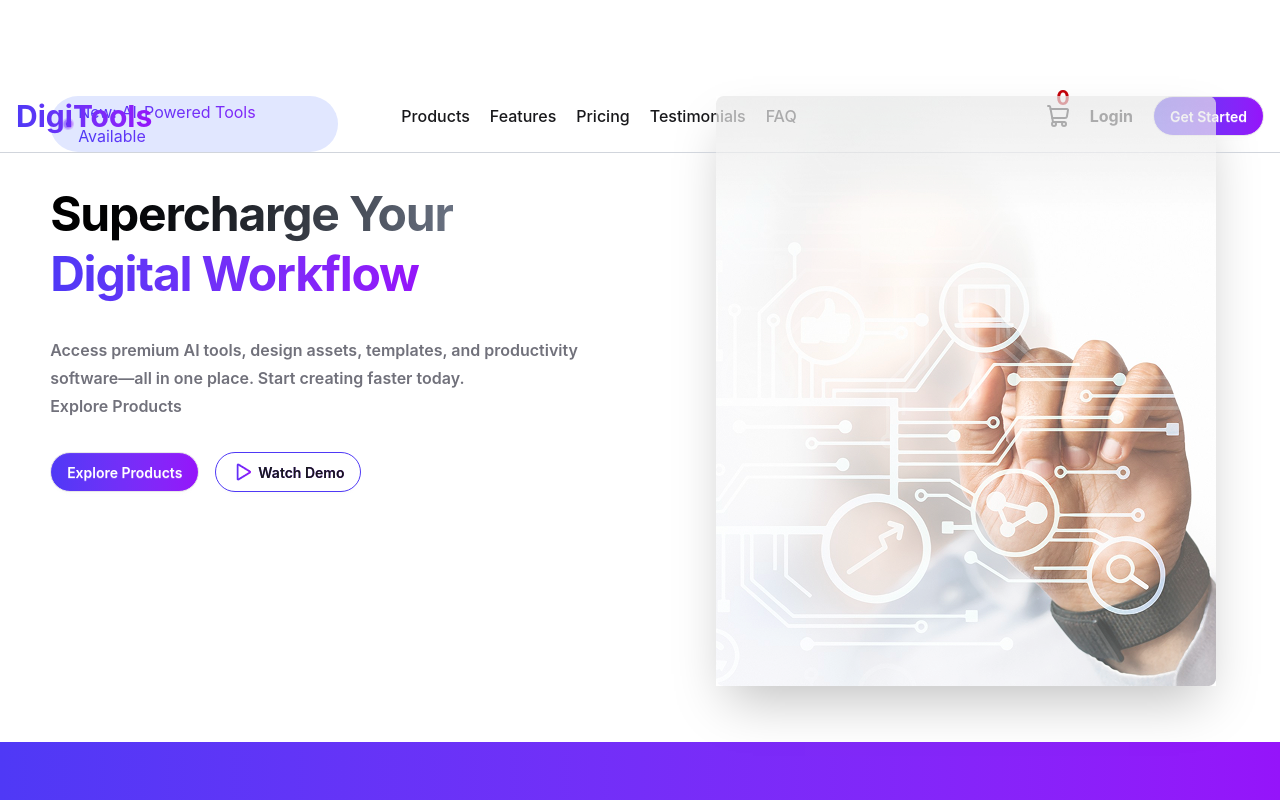
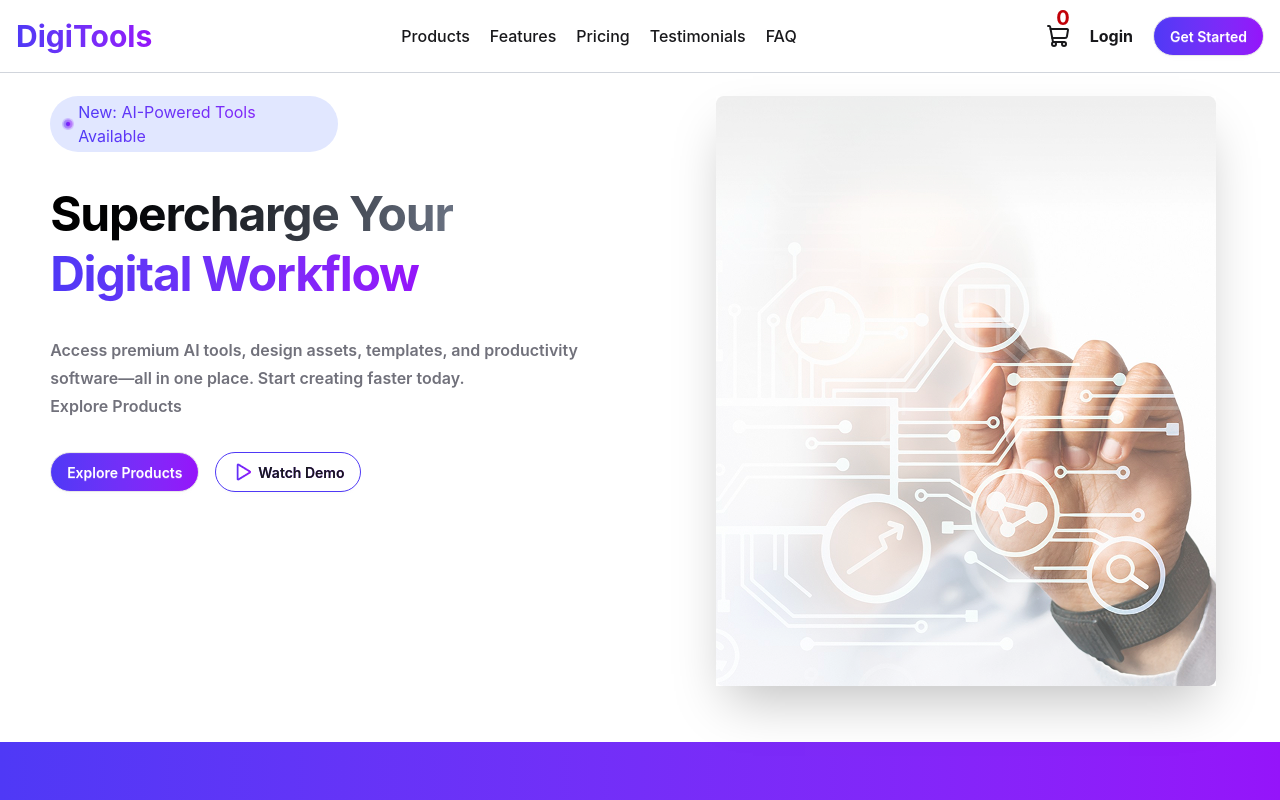
Before and after one commit to dulal71/digitools-platform, a React (Vite) app: page / in a window 1280 px wide. Shown: the top 800 px of the page. Built offline with nearby package versions, Linux system fonts and the light colour scheme.

Commit message:
Update Navbar.jsx

```diff
--- a/src/Components/Navbar/Navbar.jsx
+++ b/src/Components/Navbar/Navbar.jsx
@@ -4,7 +4,7 @@ import React, { useState } from 'react';
 const Navbar = ({count}) => {
     const [open,setOpen]=useState(false)
     return (
-        <div className='border-b border-gray-300  overflow-x-hidden fixed left-0 right-0  '>
+        <div className='border-b border-gray-300  overflow-x-hidden fixed left-0 right-0  top-0 bg-white z-20'>
           <nav className='max-w-7xl mx-auto  flex justify-between items-center p-4'>
 
 <div>
```
